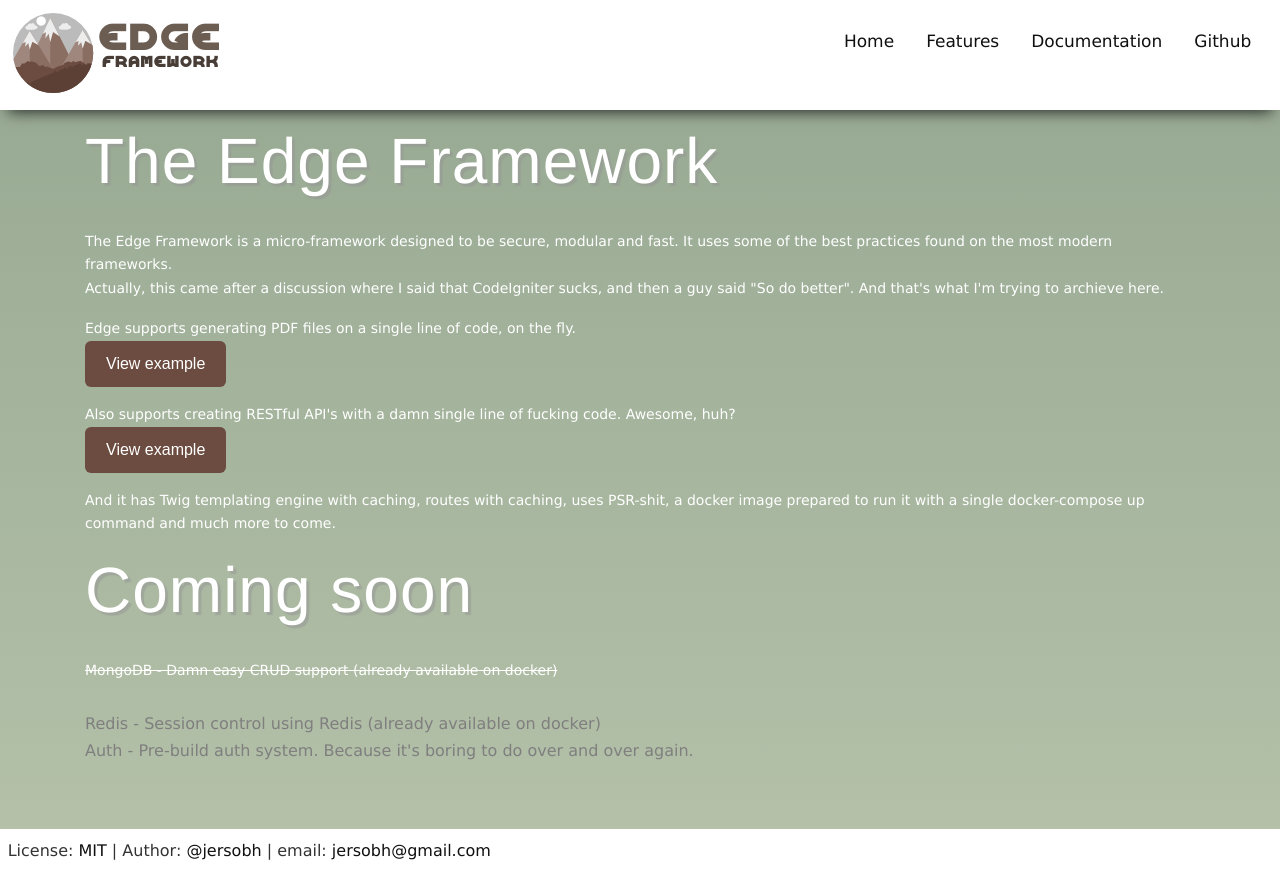
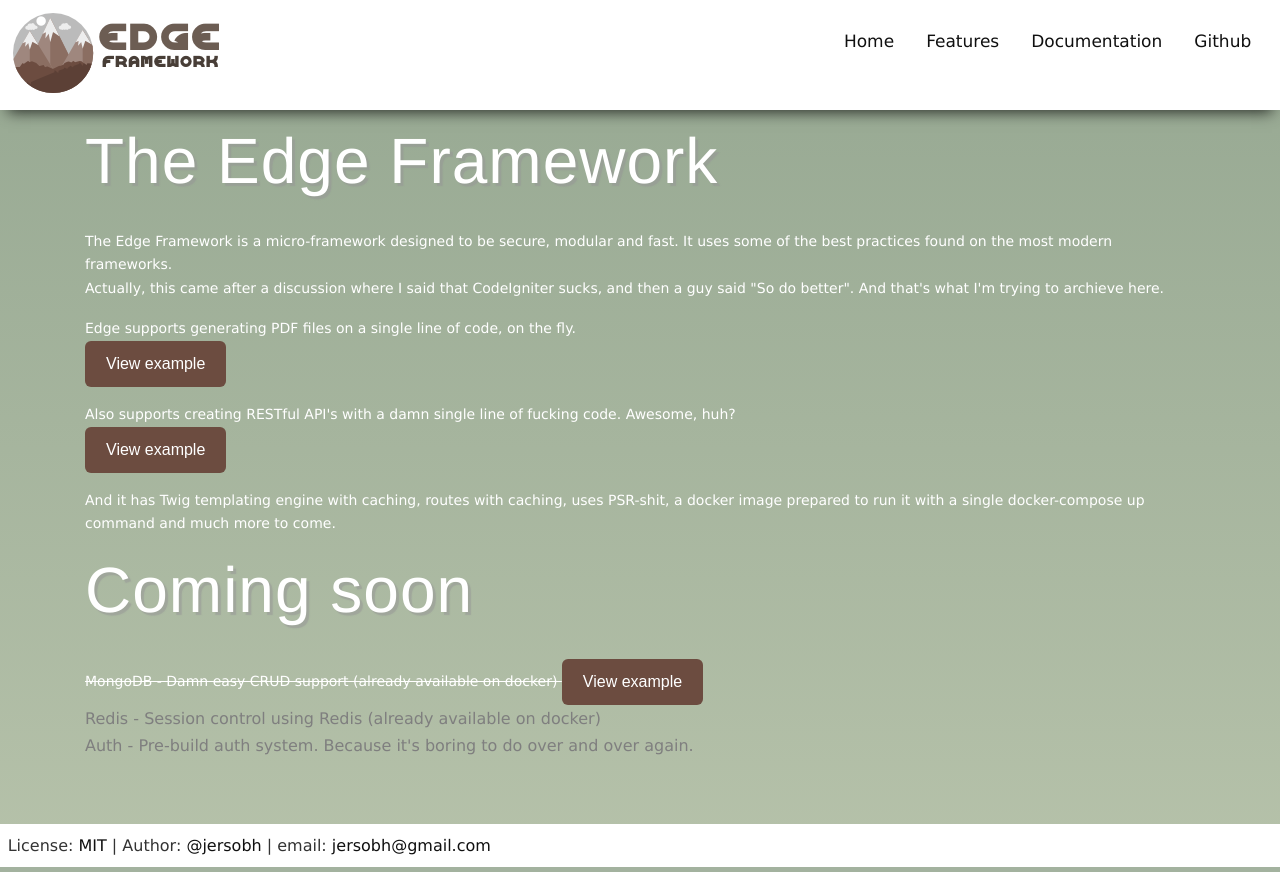
Before and after one commit to wilcorrea/edge-framework, a PHP site: template src/view/features.twig in a window 1280 px wide. Run offline with PHP 8.4, Linux system fonts and the light colour scheme; the template is opened without the code that fills it, so the values that code supplies are empty; some libraries are stand-ins or nearby versions.

Commit message:
MongoDB out-of-the-box support

```diff
--- a/src/view/features.twig
+++ b/src/view/features.twig
@@ -35,7 +35,7 @@
 
                 <h1 class="title">Coming soon</h1>
                 <p class="brief">
-                <div class="brief" style="text-decoration: line-through;color:#fff;">MongoDB - Damn easy CRUD support (already available on docker)</div> <br />
+                <div class="brief" style="text-decoration: line-through;color:#fff;">MongoDB - Damn easy CRUD support (already available on docker) <a class='btn' href='/example/users'>View example</a></div>
                 Redis - Session control using Redis (already available on docker) <br />
                 Auth - Pre-build auth system. Because it's boring to do over and over again. <br />
                 <br />
```
